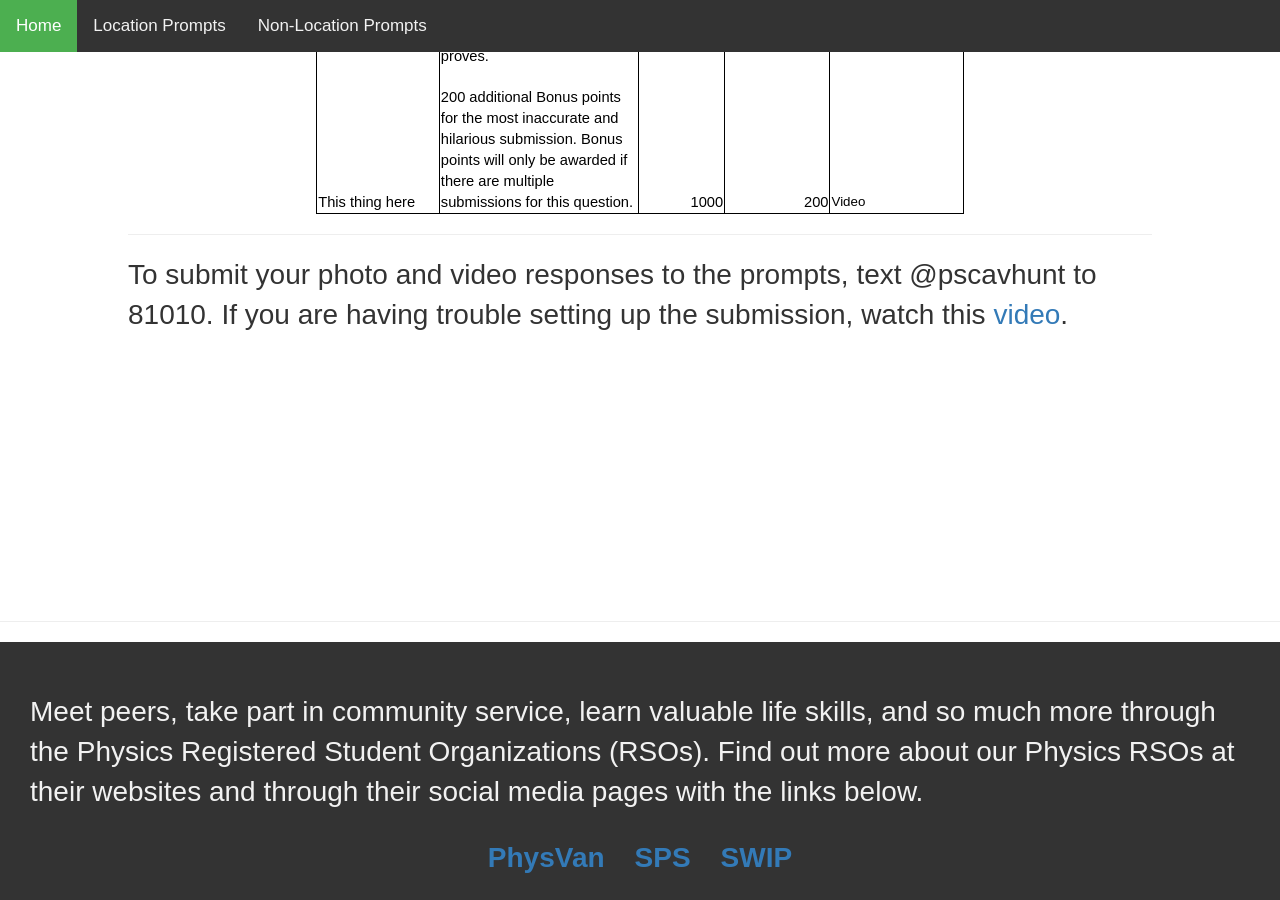
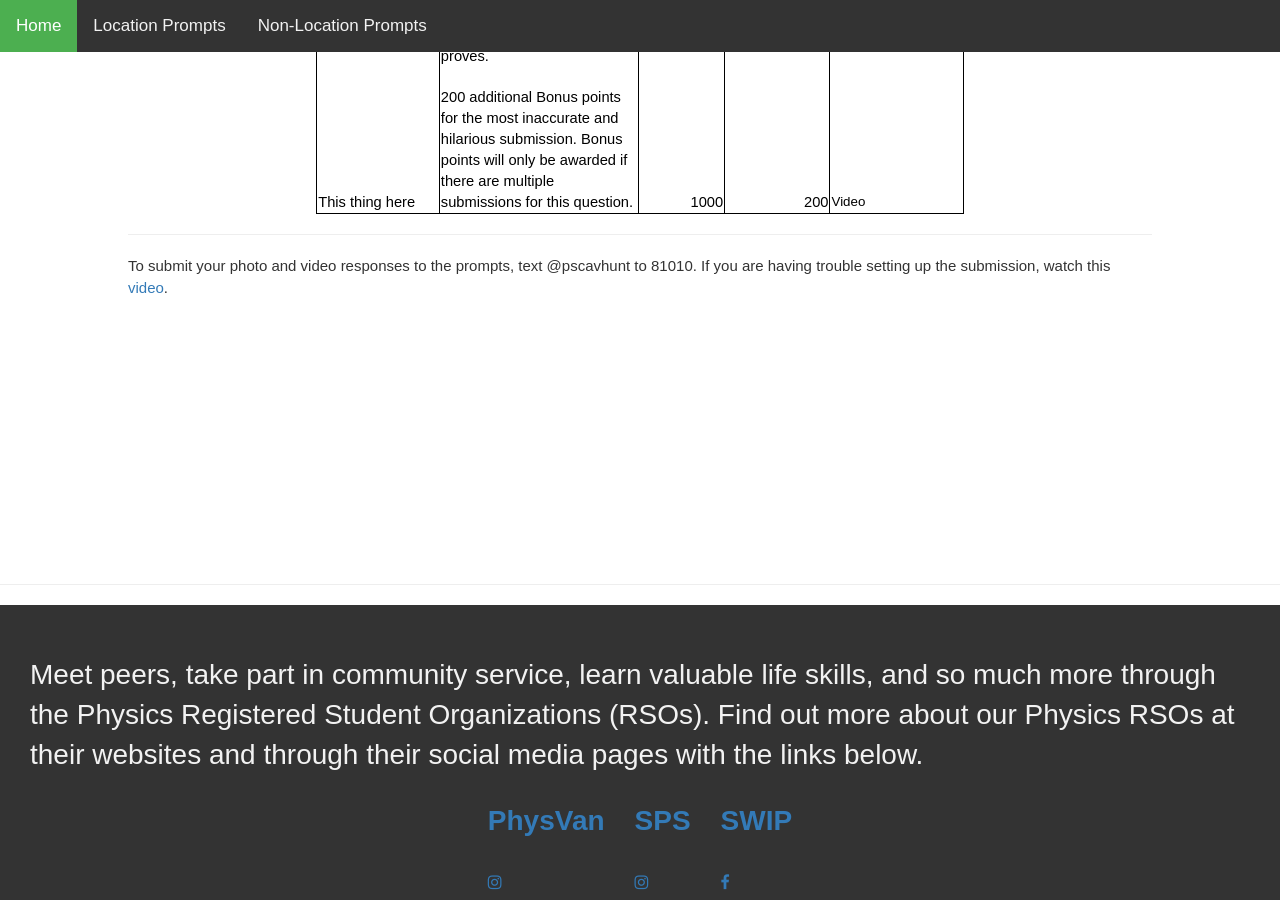
Before and after one commit to nsryan2/scav_hunt, a Jekyll site: the page built from non_loc_prompts.html, in a window 1280 px wide and 900 px high, scrolled down 1015 px. Built offline with Jekyll 4.4.1, drawn with Linux system fonts in a browser that asks for light colours; nearby versions of some CDN libraries.

Commit message:
Update non_loc_prompts.html

```diff
--- a/non_loc_prompts.html
+++ b/non_loc_prompts.html
@@ -18,7 +18,7 @@ title: Non-Location Prompts
     {% include nlocp.htm %}
 
     <hr>
-    <p>
+    <p style="font-size: 15px;">
     To submit your photo and video responses to the prompts, text
     @pscavhunt to 81010. If you are having trouble setting up the
     submission, watch this <a href="https://youtu.be/DLP__QYSOj4">video</a>.
```
